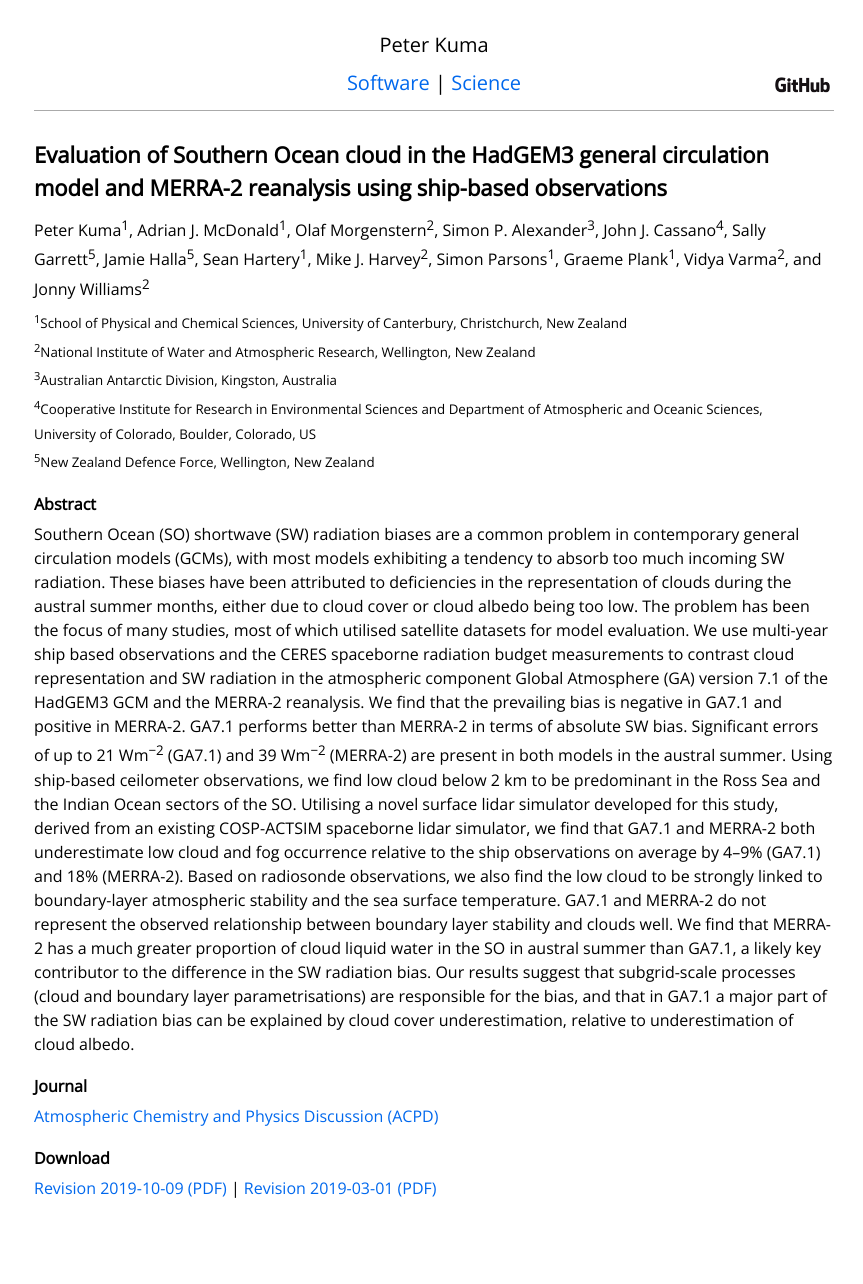
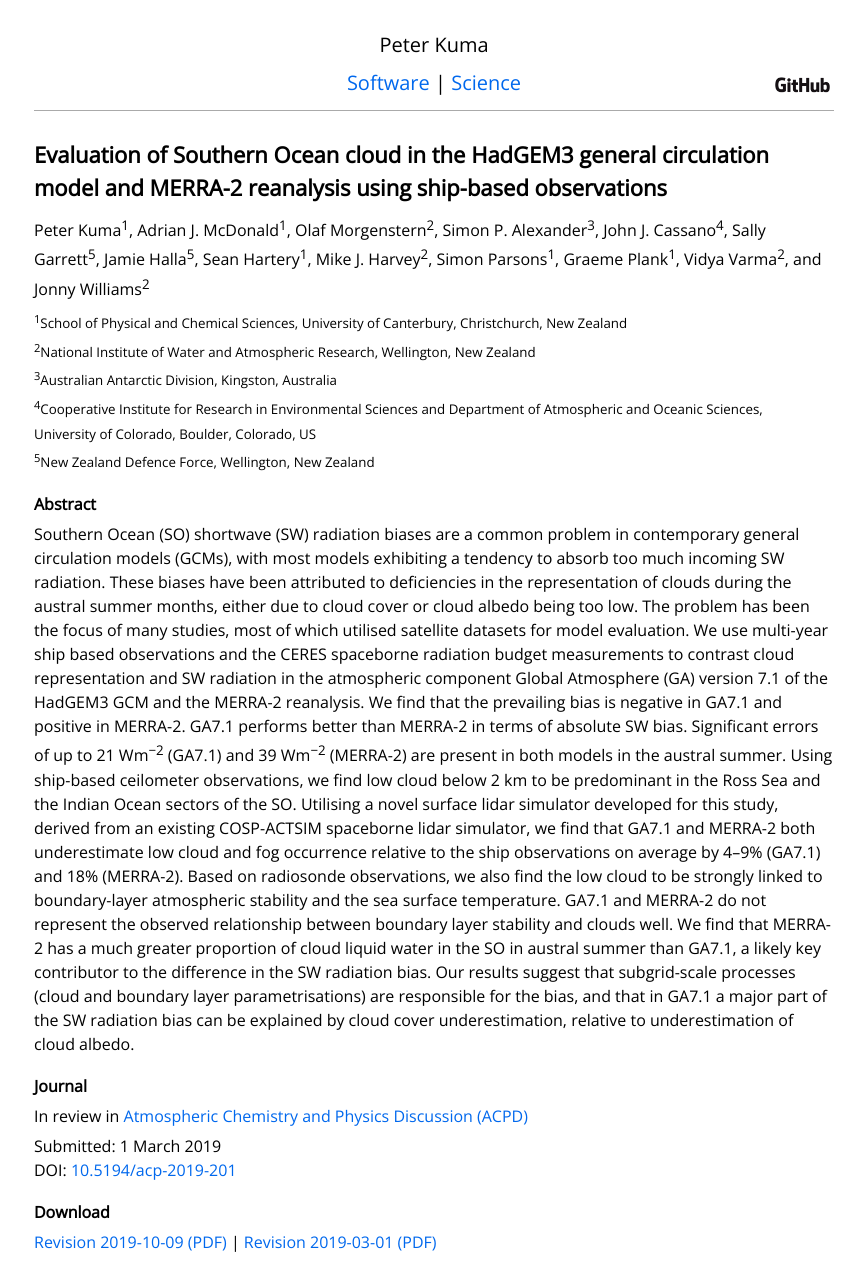
Before and after one commit to peterkuma/peterkuma.net, a Jekyll site: the page built from science/papers/kuma_et_al_2019/index.md, in a window 1280 px wide. Shown: the whole page, without its empty margins (206-1069 px from the left). Built offline with Jekyll 4.4.1, drawn with Linux system fonts in a browser that asks for light colours; before the commit the page ends 1230 px from its top, so only the background shows below that.

Commit message:
Papers metadata

```diff
--- a/science/papers/kuma_et_al_2019/index.md
+++ b/science/papers/kuma_et_al_2019/index.md
@@ -24,7 +24,10 @@ Southern Ocean (SO) shortwave (SW) radiation biases are a common problem in cont
 
 ## Journal
 
-[Atmospheric Chemistry and Physics Discussion (ACPD)](https://www.atmos-chem-phys-discuss.net/acp-2019-201/)
+In review in [Atmospheric Chemistry and Physics Discussion (ACPD)](https://www.atmos-chem-phys-discuss.net/acp-2019-201/)
+
+Submitted: 1 March 2019<br />
+DOI: [10.5194/acp-2019-201](https://doi.org/10.5194/acp-2019-201)
 
 ## Download
 
```
Also changed, not shown: science/papers/kuma_et_al_2020/index.md (+2 -0 lines), 2 other files.
